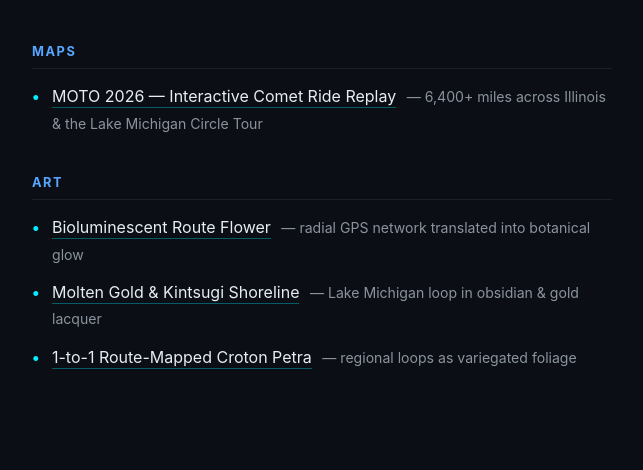
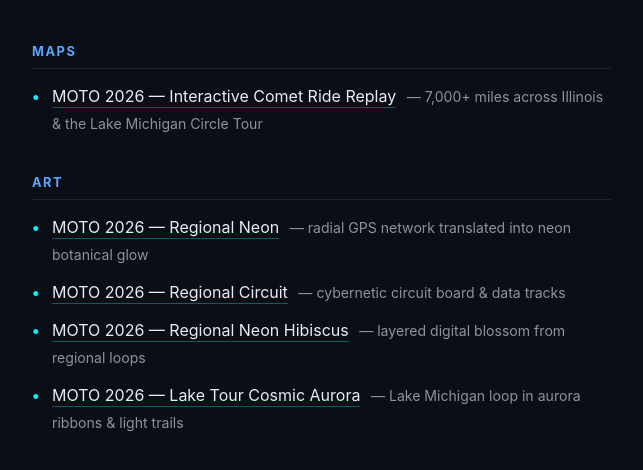
Before and after one commit to PilferedOde/PilferedOde, a plain HTML site: page index.html in a window 1280 px wide. Shown: the part 176-646 px from the top of the page, without its empty margins (318-961 px from the left). Drawn offline with Linux system fonts and the light colour scheme.

Commit message:
Add files via upload

```diff
--- a/index.html
+++ b/index.html
@@ -108,10 +108,9 @@
     <h2>Maps</h2>
     <ul>
       <li>
-        <a href="https://PilferedOde.github.io/moto-2026/" target="_blank" rel="noopener">MOTO 2026 &mdash; Interactive Comet Ride Replay</a>
-        <span class="note">&mdash; 6,400+ miles across Illinois &amp; the Lake Michigan Circle Tour</span>
+        <a href="https://pilferedode.github.io/moto-2026/" target="_blank" rel="noopener">MOTO 2026 &mdash; Interactive Comet Ride Replay</a>
+        <span class="note">&mdash; 7,000+ miles across Illinois &amp; the Lake Michigan Circle Tour</span>
       </li>
-      <!-- Add more map links here later -->
     </ul>
   </section>
 
@@ -119,16 +118,20 @@
     <h2>Art</h2>
     <ul>
       <li>
-        <a href="art/bioluminescent-flower.png" target="_blank" rel="noopener">Bioluminescent Route Flower</a>
-        <span class="note">&mdash; radial GPS network translated into botanical glow</span>
+        <a href="art/moto-2026-regional-neon.jpg" target="_blank" rel="noopener">MOTO 2026 &mdash; Regional Neon</a>
+        <span class="note">&mdash; radial GPS network translated into neon botanical glow</span>
       </li>
       <li>
-        <a href="art/kintsugi-lake-michigan.png" target="_blank" rel="noopener">Molten Gold &amp; Kintsugi Shoreline</a>
-        <span class="note">&mdash; Lake Michigan loop in obsidian &amp; gold lacquer</span>
+        <a href="art/moto-2026-regional-circuit.png" target="_blank" rel="noopener">MOTO 2026 &mdash; Regional Circuit</a>
+        <span class="note">&mdash; cybernetic circuit board &amp; data tracks</span>
       </li>
       <li>
-        <a href="art/croton-petra.png" target="_blank" rel="noopener">1-to-1 Route-Mapped Croton Petra</a>
-        <span class="note">&mdash; regional loops as variegated foliage</span>
+        <a href="art/moto-2026-regional-neon-hibiscus.jpg" target="_blank" rel="noopener">MOTO 2026 &mdash; Regional Neon Hibiscus</a>
+        <span class="note">&mdash; layered digital blossom from regional loops</span>
+      </li>
+      <li>
+        <a href="art/moto-2026-lake-tour-cosmic-aurora.jpg" target="_blank" rel="noopener">MOTO 2026 &mdash; Lake Tour Cosmic Aurora</a>
+        <span class="note">&mdash; Lake Michigan loop in aurora ribbons &amp; light trails</span>
       </li>
     </ul>
   </section>
```
